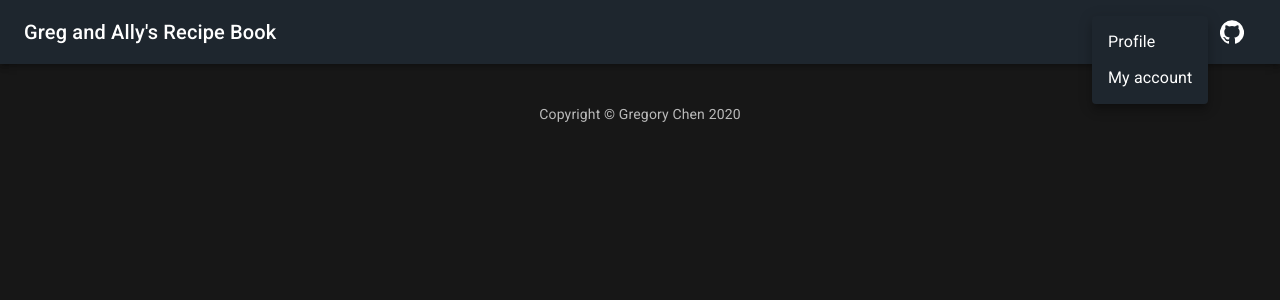
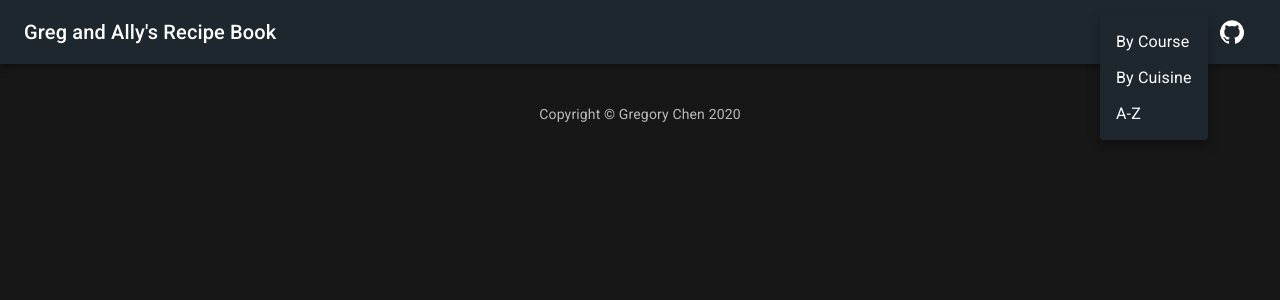
Before and after one commit to gregorychen3/recipe-book, a React (Create React App) app in the folder ui/: page / in a window 1280 px wide. Both pictures are taken after a click on the button "BROWSE". Shown: the top 300 px of the page. Built offline with nearby package versions, Linux system fonts and the light colour scheme.

Commit message:
browse opts

```diff
--- a/ui/src/components/AppHeader.tsx
+++ b/ui/src/components/AppHeader.tsx
@@ -68,8 +68,9 @@ export default function Dashboard() {
             open={open}
             onClose={handleClose}
           >
-            <MenuItem onClick={handleClose}>Profile</MenuItem>
-            <MenuItem onClick={handleClose}>My account</MenuItem>
+            <MenuItem onClick={handleClose}>By Course</MenuItem>
+            <MenuItem onClick={handleClose}>By Cuisine</MenuItem>
+            <MenuItem onClick={handleClose}>A-Z</MenuItem>
           </Menu>
         </div>
         <IconButton color="inherit">
```
